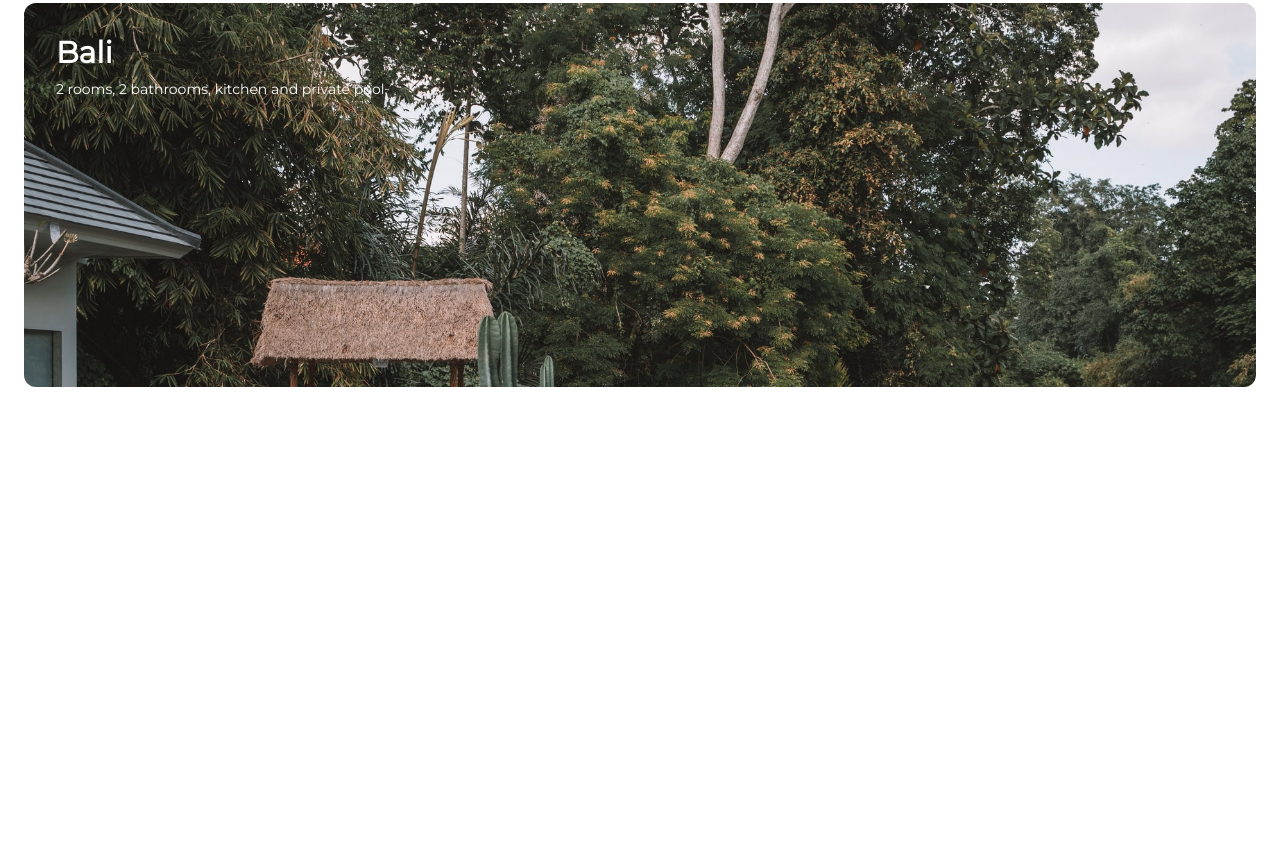
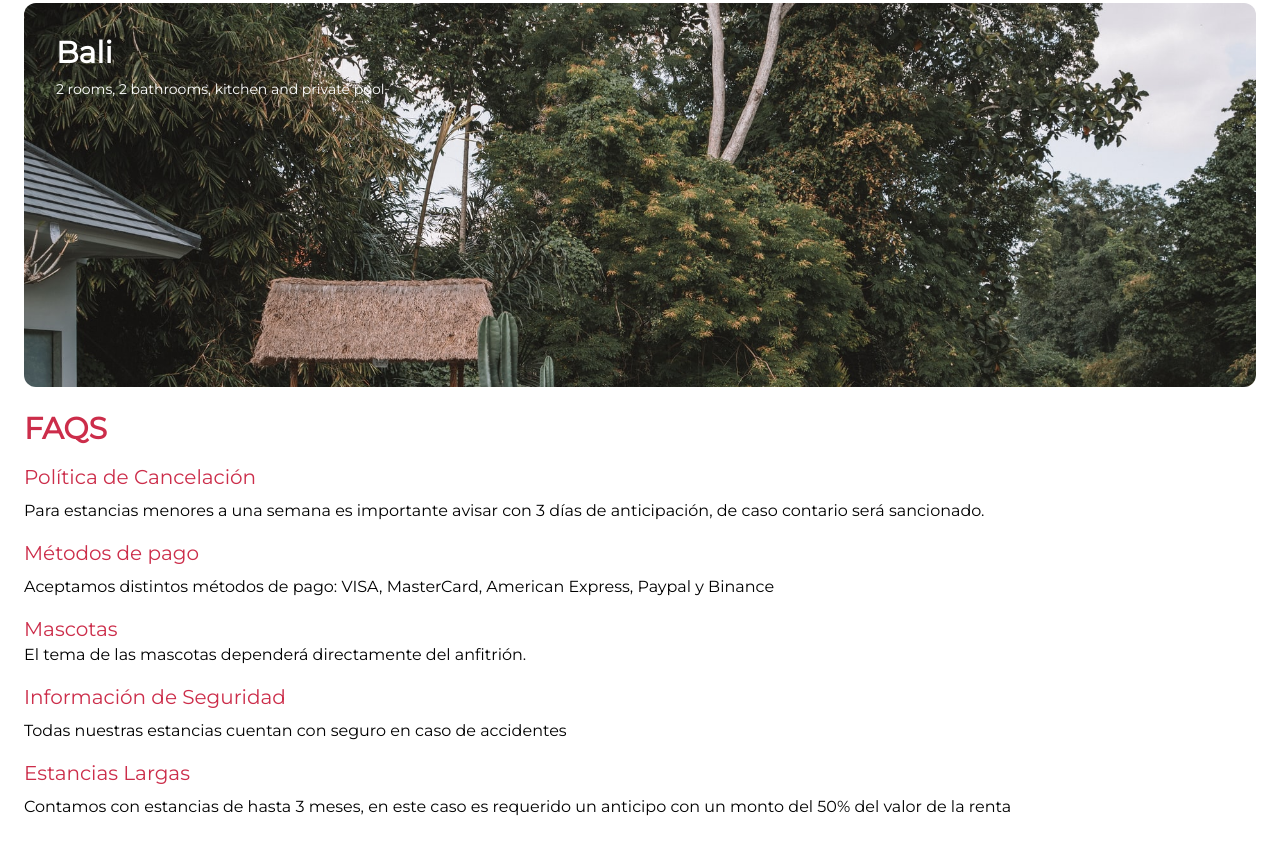
Before and after one commit to Jisbel/tripsy, a website: page public/index.html in a window 1280 px wide. Shown: the part 1961-2814 px from the top of the page. Before the commit the page ends 2348 px from the top, so only its background shows below. Drawn offline with Linux system fonts and the light colour scheme.

Commit message:
Creating the FAQ section

```diff
--- a/public/index.html
+++ b/public/index.html
@@ -102,6 +102,43 @@
             </div>
         </div>
     </div>
+    <div class="w-full h-full " id="faqs">
+        <div class="w-full f-full p-6 flex flex-col space-y-4">
+            <p class="text-3xl text-primary font-semibold">FAQS</p>
+            <div>
+                <p class="text-xl font-medium text-primary">Política de Cancelación</p>
+                <p class="text-base pt-2 ">
+                    Para estancias menores a una semana es importante avisar con 3 días de
+                    anticipación, de caso contario será sancionado.
+                </p>
+            </div>
+            <div>
+                <p class="text-xl font-medium text-primary">Métodos de pago</p>
+                <p class="text-base pt-2">
+                    Aceptamos distintos métodos de pago: VISA, MasterCard, American Express,
+                    Paypal y Binance
+                </p>
+            </div>
+            <div>
+                <p class="text-xl font-medium text-primary">Mascotas</p>
+                <p class="">El tema de las mascotas dependerá directamente del anfitrión.</p>
+            </div>
+            <div>
+                <p class="text-xl font-medium text-primary">Información de Seguridad</p>
+                <p class="text-base pt-2">
+                    Todas nuestras estancias cuentan con seguro en caso de accidentes
+                </p>
+            </div>
+            <div>
+                <p class="text-xl font-medium text-primary">Estancias Largas</p>
+                <p class="text-base pt-2">
+                    Contamos con estancias de hasta 3 meses, en este caso es requerido un
+                    anticipo con un monto del 50% del valor de la renta
+                </p>
+            </div>
+
+        </div>
+    </div>
     </section>
     <footer></footer>
   </body>
```
Also changed, not shown: public/css/tailwind.css.
